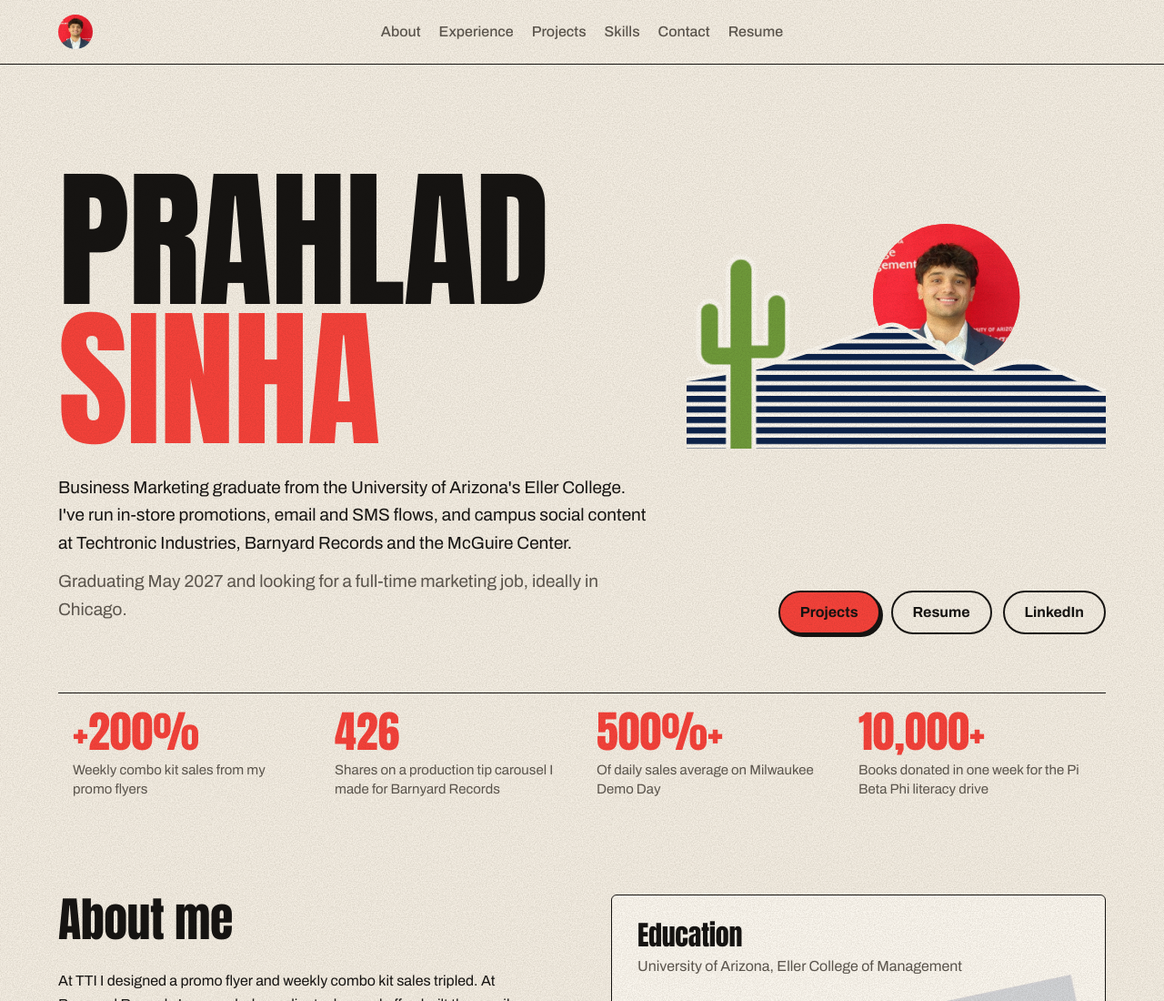
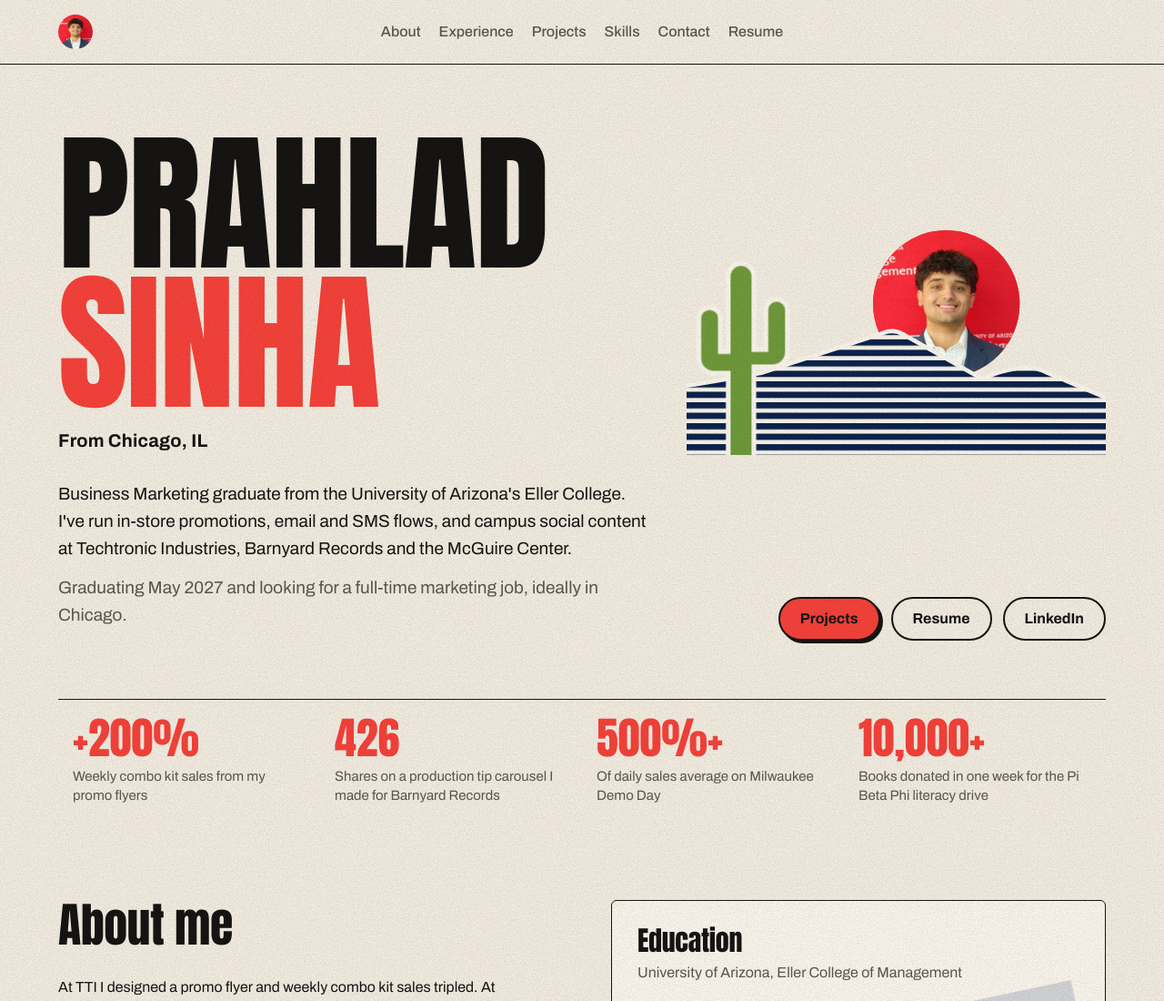
Before and after one commit to prahladsinha/prahladsinha.github.io, a plain HTML site: page index.html in a window 1280 px wide. Shown: the top 1100 px of the page at 91% size. Drawn offline with Linux system fonts and the light colour scheme.

Commit message:
Add Chicago line under name
Co-Authored-By: Claude Opus 5.5 <noreply@anthropic.com>
Claude-Session: https://claude.ai/code/session_01EYSmo2q8QE4gnHjFqWz4UT

```diff
--- a/index.html
+++ b/index.html
@@ -287,6 +287,7 @@ h1,h2,h3,.stat b,.bigs b,.facts b{text-shadow:none}
 .scene{display:block;width:100%;height:auto;overflow:hidden}
 .grow{will-change:transform}
 .timeline{align-items:stretch}
+.based{margin:14px 0 0;font-weight:700;font-size:clamp(15px,1.6vw,20px);letter-spacing:.01em}
 nav{background:var(--bg);backdrop-filter:none;-webkit-backdrop-filter:none}
 nav::before{content:"";position:absolute;left:0;right:0;bottom:100%;height:100vh;background:var(--bg);pointer-events:none}
 .stat,.stat:nth-child(n){border-right:0;border-bottom:0}
@@ -310,7 +311,7 @@ nav::before{content:"";position:absolute;left:0;right:0;bottom:100%;height:100vh
 
 <header class="band hero" id="top">
   <div class="wrap">
-    <div class="top"><h1>Prahlad<span>Sinha</span></h1><svg class="scene" viewBox="0 0 400 300" role="img" aria-label="Prahlad Sinha's headshot as the sun over striped Arizona mountains and a saguaro">
+    <div class="top"><div><h1>Prahlad<span>Sinha</span></h1><p class="based">From Chicago, IL</p></div><svg class="scene" viewBox="0 0 400 300" role="img" aria-label="Prahlad Sinha's headshot as the sun over striped Arizona mountains and a saguaro">
       <defs>
         <pattern id="stripes" width="10" height="10" patternUnits="userSpaceOnUse"><rect width="10" height="6" fill="#0C234B"/></pattern>
         <clipPath id="sun"><circle cx="248" cy="156" r="70"/></clipPath>
```
